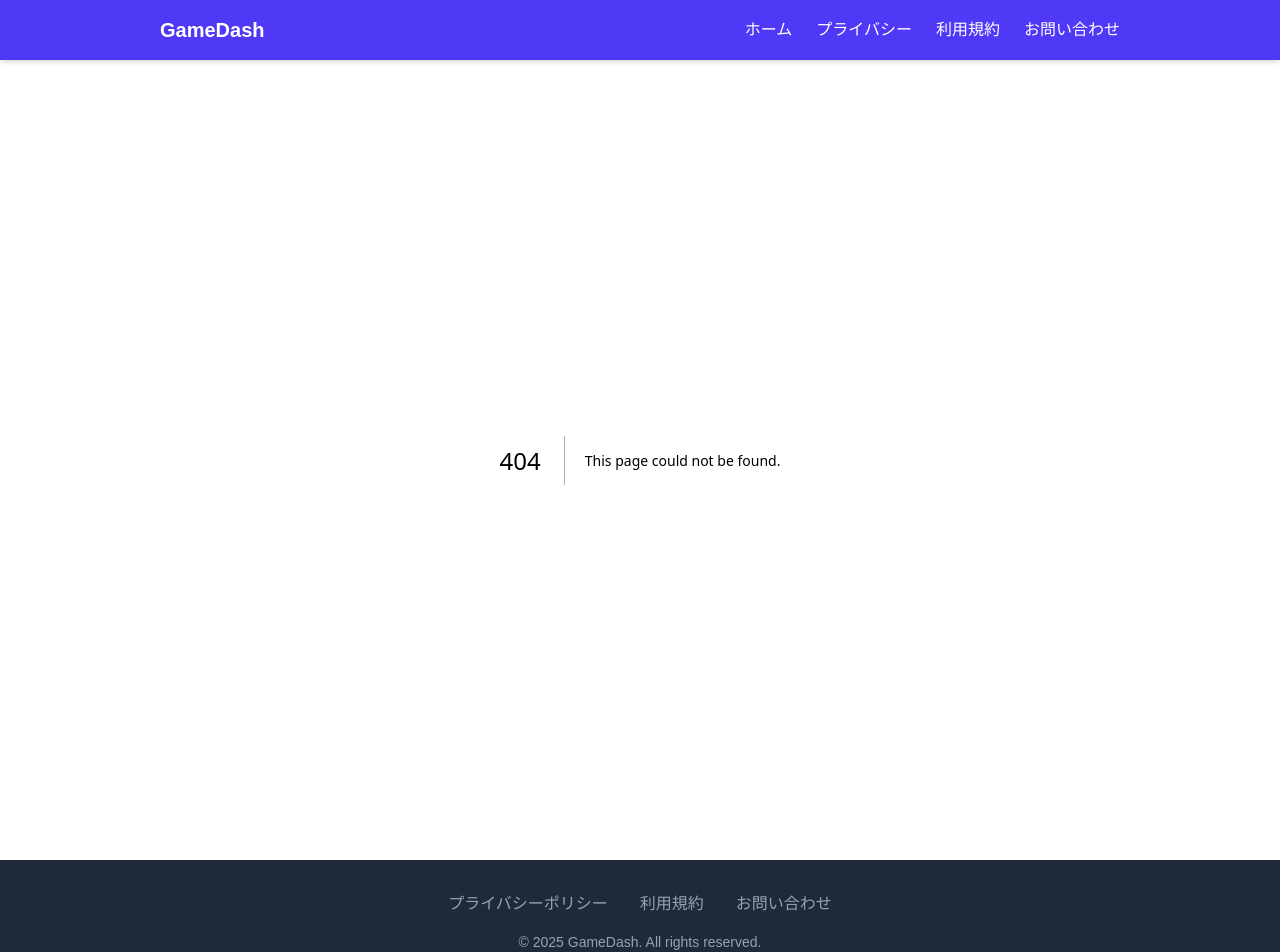
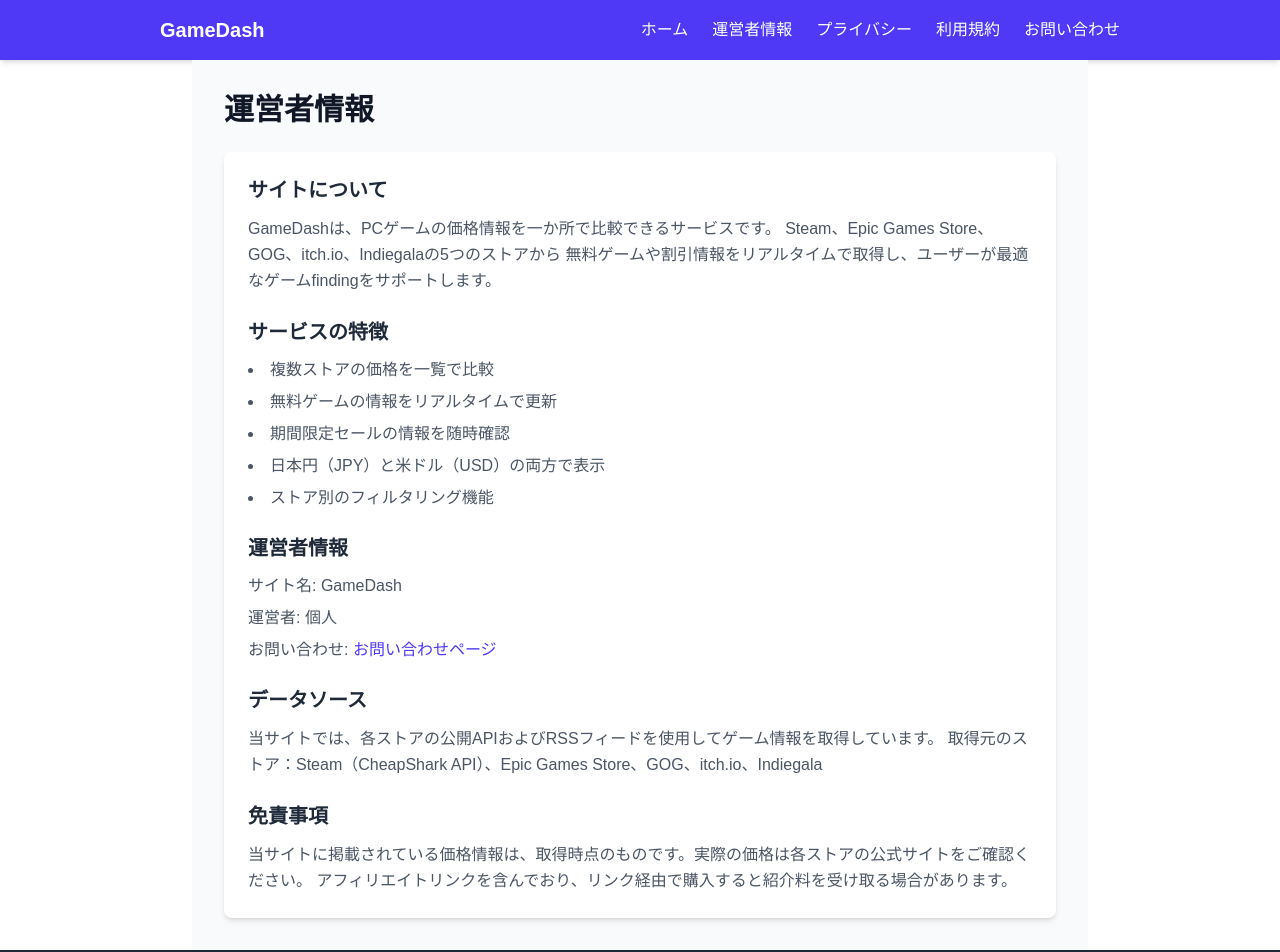
Before and after one commit to tomoakinozaki/GameDash, a Next.js app: page /about in a window 1280 px wide. Before the commit this address had no page. Shown: the top 952 px of the page. Built offline with nearby package versions, Linux system fonts and the light colour scheme.

Commit message:
feat: add About page and SEO content for AdSense approval

```diff
--- a/app/GameList.tsx
+++ b/app/GameList.tsx
@@ -117,9 +117,21 @@ export default function GameList({ initialData }: { initialData: Game[] }) {
 
   return (
     <main className="p-8 max-w-5xl mx-auto bg-gray-50 min-h-screen">
+      <div className="mb-8">
+        <h1 className="text-3xl font-bold text-gray-900 mb-4">ゲーム価格比較 - GameDash</h1>
+        <p className="text-gray-600 leading-relaxed mb-4">
+          Steam、Epic Games Store、GOG、itch.io、Indiegalaの5つのストアからゲームの価格情報を比較できます。
+          無料ゲームや割引情報をリアルタイムで確認し、お得にゲームをゲットしましょう。
+        </p>
+        <div className="bg-indigo-50 border-l-4 border-indigo-500 p-4 rounded">
+          <p className="text-indigo-700 text-sm">
+            <strong>特徴：</strong>複数ストアの価格比較 | 無料ゲーム情報 | セール情報 | 日本円表示対応
+          </p>
+        </div>
+      </div>
+
       <div className="flex justify-between items-center mb-6">
-        <h1 className="text-3xl font-bold text-gray-900">ゲーム価格比較</h1>
-        <span className="text-sm text-gray-500">{filteredGames.length} 件の情報を表示中</span>
+        <h2 className="text-xl font-semibold text-gray-800">{filteredGames.length} 件のゲーム情報</h2>
       </div>
 
       <div className="mb-4">
@@ -289,6 +301,26 @@ export default function GameList({ initialData }: { initialData: Game[] }) {
           </button>
         </div>
       )}
+
+      <section className="mt-12 bg-white rounded-lg shadow-md p-6">
+        <h2 className="text-xl font-semibold text-gray-800 mb-4">GameDashについて</h2>
+        <div className="text-gray-600 space-y-3 text-sm">
+          <p>
+            GameDashは、PCゲームの価格情報を一か所で比較できる無料サービスです。
+            Steam、Epic Games Store、GOG、itch.io、Indiegalaの5つのストアから
+            無料ゲームや割引情報をリアルタイムで取得しています。
+          </p>
+          <p>
+            ゲームタイトルやストア名で検索して、最適なゲームfindingが可能です。
+            価格は日本円（JPY）と米ドル（USD）の両方で表示されるため、
+            国内のストアとの比較も簡単に行えます。
+          </p>
+          <p>
+            定期的にデータを更新しているため、最新のセール情報や無料ゲーム情報を確認できます。
+            お得なゲームを見逃さないように、ブックマークして活用してください。
+          </p>
+        </div>
+      </section>
     </main>
   );
 }
--- /dev/null
+++ b/app/about/page.tsx
@@ -0,0 +1,54 @@
+export default function About() {
+  return (
+    <main className="p-8 max-w-4xl mx-auto bg-gray-50 min-h-screen">
+      <h1 className="text-3xl font-bold text-gray-900 mb-6">運営者情報</h1>
+
+      <div className="bg-white rounded-lg shadow-md p-6 space-y-6">
+        <section>
+          <h2 className="text-xl font-semibold text-gray-800 mb-3">サイトについて</h2>
+          <p className="text-gray-600 leading-relaxed">
+            GameDashは、PCゲームの価格情報を一か所で比較できるサービスです。
+            Steam、Epic Games Store、GOG、itch.io、Indiegalaの5つのストアから
+            無料ゲームや割引情報をリアルタイムで取得し、ユーザーが最適なゲームfindingをサポートします。
+          </p>
+        </section>
+
+        <section>
+          <h2 className="text-xl font-semibold text-gray-800 mb-3">サービスの特徴</h2>
+          <ul className="list-disc list-inside text-gray-600 space-y-2">
+            <li>複数ストアの価格を一覧で比較</li>
+            <li>無料ゲームの情報をリアルタイムで更新</li>
+            <li>期間限定セールの情報を随時確認</li>
+            <li>日本円（JPY）と米ドル（USD）の両方で表示</li>
+            <li>ストア別のフィルタリング機能</li>
+          </ul>
+        </section>
+
+        <section>
+          <h2 className="text-xl font-semibold text-gray-800 mb-3">運営者情報</h2>
+          <div className="text-gray-600 space-y-2">
+            <p><span className="font-medium">サイト名:</span> GameDash</p>
+            <p><span className="font-medium">運営者:</span> 個人</p>
+            <p><span className="font-medium">お問い合わせ:</span> <a href="/contact" className="text-indigo-600 hover:underline">お問い合わせページ</a></p>
+          </div>
+        </section>
+
+        <section>
+          <h2 className="text-xl font-semibold text-gray-800 mb-3">データソース</h2>
+          <p className="text-gray-600 leading-relaxed">
+            当サイトでは、各ストアの公開APIおよびRSSフィードを使用してゲーム情報を取得しています。
+            取得元のストア：Steam（CheapShark API）、Epic Games Store、GOG、itch.io、Indiegala
+          </p>
+        </section>
+
+        <section>
+          <h2 className="text-xl font-semibold text-gray-800 mb-3">免責事項</h2>
+          <p className="text-gray-600 leading-relaxed">
+            当サイトに掲載されている価格情報は、取得時点のものです。実際の価格は各ストアの公式サイトをご確認ください。
+            アフィリエイトリンクを含んでおり、リンク経由で購入すると紹介料を受け取る場合があります。
+          </p>
+        </section>
+      </div>
+    </main>
+  );
+}
--- a/app/layout.tsx
+++ b/app/layout.tsx
@@ -14,8 +14,9 @@ const geistMono = Geist_Mono({
 });
 
 export const metadata: Metadata = {
-  title: "GameDash - ゲーム価格比較サイト",
-  description: "Epic Games、GOG、Steamなどのゲーム価格を比較。無料ゲームや割引情報をリアルタイムで確認できます。",
+  title: "GameDash - ゲーム価格比較サイト | Steam、Epic、GOGの価格を一か所で",
+  description: "Steam、Epic Games Store、GOG、itch.io、Indiegalaのゲーム価格を比較。無料ゲームや割引情報をリアルタイムで確認。日本円表示対応。",
+  keywords: "ゲーム, 価格比較, Steam, Epic Games, GOG, 無料ゲーム, セール, GameDash",
 };
 
 export default function RootLayout({
@@ -45,6 +46,9 @@ export default function RootLayout({
               <Link href="/" className="hover:text-indigo-200 transition-colors">
                 ホーム
               </Link>
+              <Link href="/about" className="hover:text-indigo-200 transition-colors">
+                運営者情報
+              </Link>
               <Link href="/privacy-policy" className="hover:text-indigo-200 transition-colors">
                 プライバシー
               </Link>
@@ -61,6 +65,9 @@ export default function RootLayout({
         <footer className="bg-gray-800 text-gray-400 py-8 mt-auto">
           <div className="max-w-5xl mx-auto px-8">
             <div className="flex flex-wrap gap-8 justify-center mb-4">
+              <Link href="/about" className="hover:text-white transition-colors">
+                運営者情報
+              </Link>
               <Link href="/privacy-policy" className="hover:text-white transition-colors">
                 プライバシーポリシー
               </Link>
```
